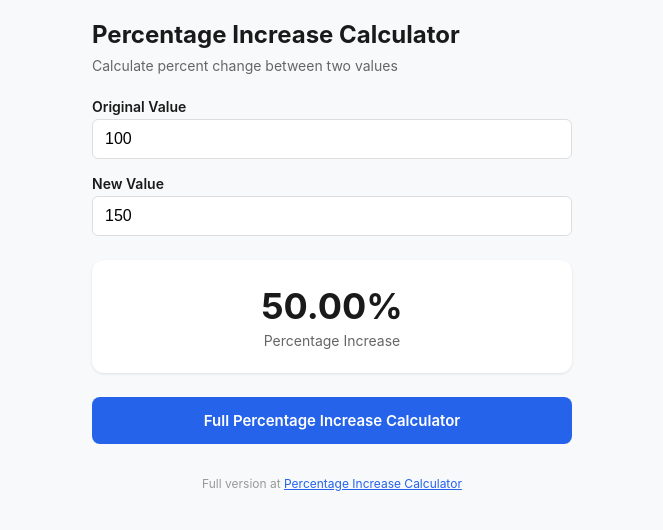
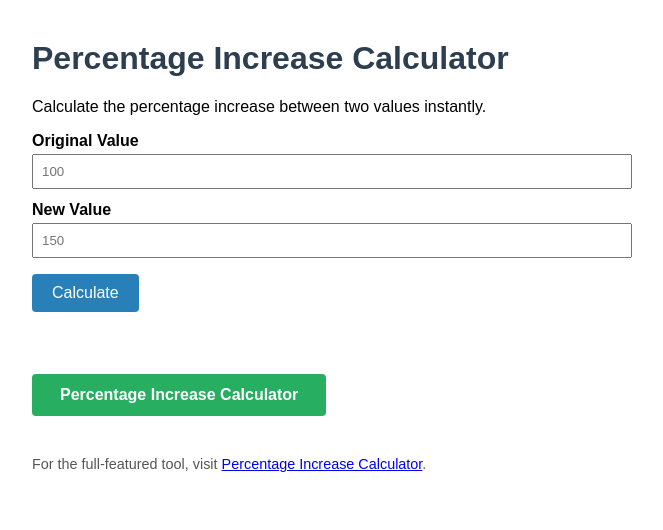
Before and after one commit to wsmhj/percentage-increase-calculator, a website: page index.html in a window 1280 px wide. Shown: the whole page, without its empty margins (308-971 px from the left). Drawn offline with Linux system fonts and the light colour scheme.

Commit message:
Update index.html

```diff
--- a/index.html
+++ b/index.html
@@ -1,62 +1,51 @@
 <!DOCTYPE html>
 <html lang="en">
 <head>
-  <meta charset="UTF-8">
-  <meta name="viewport" content="width=device-width, initial-scale=1.0">
+  <meta charset="UTF-8" />
+  <meta name="viewport" content="width=device-width, initial-scale=1.0" />
   <title>Percentage Increase Calculator</title>
-  <meta name="description" content="Free percentage increase calculator. Calculate percent change between two values instantly.">
   <link rel="canonical" href="https://percentageincreasecalculator.app/" />
   <style>
-    * { margin: 0; padding: 0; box-sizing: border-box; }
-    body { font-family: -apple-system, BlinkMacSystemFont, 'Segoe UI', sans-serif; background: #f8f9fa; color: #1a1a1a; padding: 20px; }
-    .container { max-width: 480px; margin: 0 auto; }
-    h1 { font-size: 24px; margin-bottom: 8px; }
-    .subtitle { color: #666; margin-bottom: 24px; font-size: 14px; }
-    .field { margin-bottom: 16px; }
-    label { display: block; font-weight: 600; margin-bottom: 4px; font-size: 14px; }
-    input { width: 100%; padding: 10px 12px; border: 1px solid #ddd; border-radius: 6px; font-size: 16px; }
-    input:focus { outline: none; border-color: #2563eb; }
-    .result { background: #fff; border-radius: 12px; padding: 24px; margin-top: 24px; box-shadow: 0 1px 3px rgba(0,0,0,0.1); text-align: center; }
-    .amount { font-size: 36px; font-weight: 700; color: #1a1a1a; }
-    .label { color: #666; font-size: 14px; margin-top: 4px; }
-    .full-version { display: block; text-align: center; margin-top: 24px; padding: 14px; background: #2563eb; color: #fff; text-decoration: none; border-radius: 8px; font-weight: 600; font-size: 15px; }
-    .full-version:hover { background: #1d4ed8; }
-    footer { margin-top: 32px; text-align: center; font-size: 12px; color: #999; }
-    footer a { color: #2563eb; }
+    body { font-family: Arial, sans-serif; max-width: 600px; margin: 40px auto; padding: 0 20px; }
+    h1 { color: #2c3e50; }
+    label { display: block; margin-top: 12px; font-weight: bold; }
+    input { width: 100%; padding: 8px; margin-top: 4px; box-sizing: border-box; }
+    button { margin-top: 16px; padding: 10px 20px; background: #2980b9; color: #fff; border: none; cursor: pointer; border-radius: 4px; font-size: 16px; }
+    button:hover { background: #1a6ea8; }
+    #result { margin-top: 20px; font-size: 1.2em; }
+    .cta { display: inline-block; margin-top: 24px; padding: 12px 28px; background: #27ae60; color: #fff; text-decoration: none; border-radius: 4px; font-size: 16px; font-weight: bold; }
+    .cta:hover { background: #1e8449; }
+    footer { margin-top: 40px; font-size: 0.9em; color: #555; }
   </style>
 </head>
 <body>
-  <div class="container">
-    <h1>Percentage Increase Calculator</h1>
-    <p class="subtitle">Calculate percent change between two values</p>
-    <div class="field">
-      <label>Original Value</label>
-      <input type="number" id="original" value="100" oninput="calc()">
-    </div>
-    <div class="field">
-      <label>New Value</label>
-      <input type="number" id="newval" value="150" oninput="calc()">
-    </div>
-    <div class="result">
-      <div class="amount" id="result">50%</div>
-      <div class="label">Percentage Increase</div>
-    </div>
-    <a class="full-version" href="https://percentageincreasecalculator.app/">
-      Full Percentage Increase Calculator
-    </a>
-    <footer>
-      <p>Full version at <a href="https://percentageincreasecalculator.app/">Percentage Increase Calculator</a></p>
-    </footer>
-  </div>
+  <h1>Percentage Increase Calculator</h1>
+  <p>Calculate the percentage increase between two values instantly.</p>
+
+  <label>Original Value
+    <input type="number" id="original" placeholder="100" />
+  </label>
+  <label>New Value
+    <input type="number" id="newval" placeholder="150" />
+  </label>
+  <button onclick="calculate()">Calculate</button>
+  <div id="result"></div>
+
+  <br />
+  <a class="cta" href="https://percentageincreasecalculator.app/">Percentage Increase Calculator</a>
+
+  <footer>
+    <p>For the full-featured tool, visit <a href="https://percentageincreasecalculator.app/">Percentage Increase Calculator</a>.</p>
+  </footer>
+
   <script>
-    function calc() {
-      var o = parseFloat(document.getElementById('original').value);
-      var n = parseFloat(document.getElementById('newval').value);
-      if (!o) { document.getElementById('result').textContent = '0%'; return; }
-      var pct = ((n - o) / Math.abs(o)) * 100;
-      document.getElementById('result').textContent = pct.toFixed(2) + '%';
+    function calculate() {
+      const orig = parseFloat(document.getElementById('original').value);
+      const newv = parseFloat(document.getElementById('newval').value);
+      if (isNaN(orig) || isNaN(newv)) { document.getElementById('result').textContent = 'Please fill in all fields.'; return; }
+      const pct = ((newv - orig) / Math.abs(orig)) * 100;
+      document.getElementById('result').textContent = 'Percentage Increase: ' + pct.toFixed(2) + '%';
     }
-    calc();
   </script>
 </body>
 </html>
```
